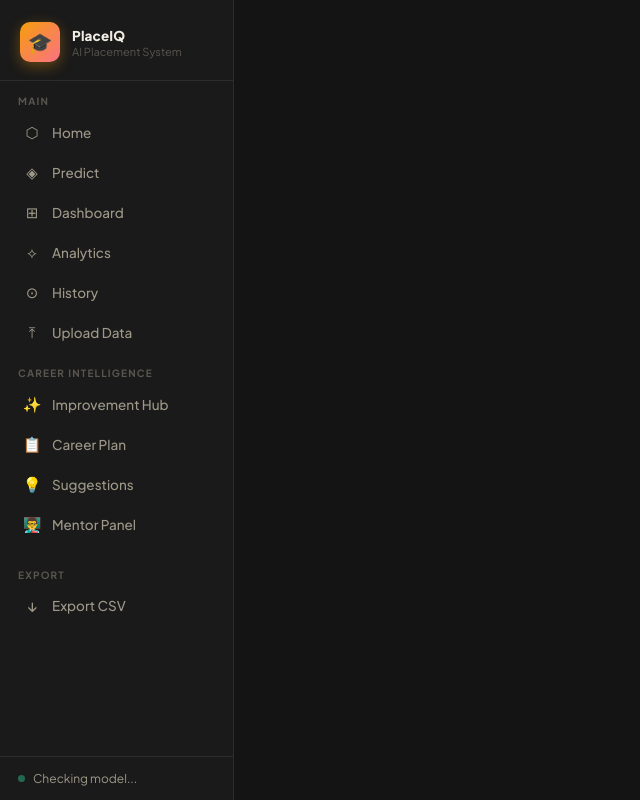
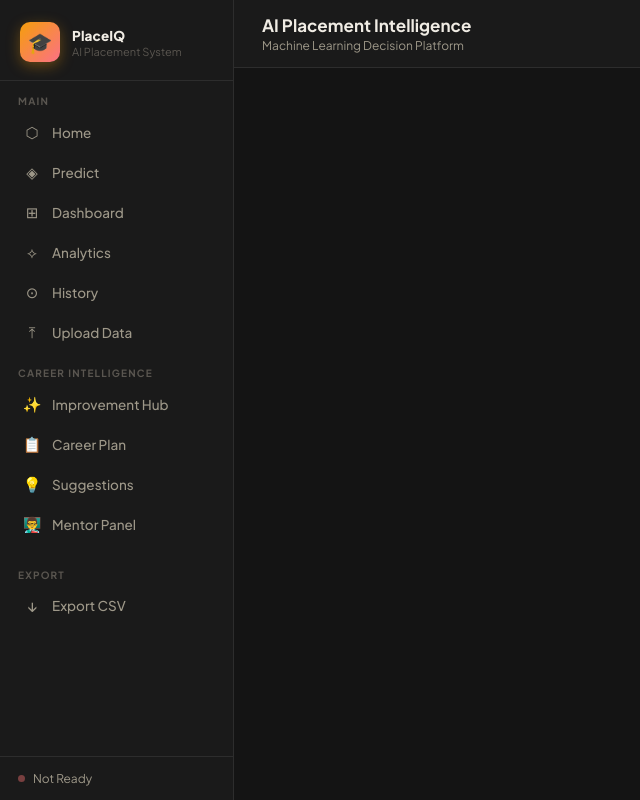
Before and after one commit to Aarthirt14/PlacePulse, a Flask app: template templates/base.html in a window 1280 px wide. Shown: the whole page, without its empty margins (0-640 px from the left). Run offline with Flask 3, Linux system fonts and the light colour scheme; the template is opened without the code that fills it, so the values that code supplies are empty; parts of the project's set-up code (start-up, migrations or seed data) failed here and were passed over.

Commit message:
feat(base.html): add Layout Template logic - segment 6

```diff
--- a/templates/base.html
+++ b/templates/base.html
@@ -278,3 +278,59 @@
             <span id="status-text">Checking model...</span>
         </div>
     </div>
+</nav>
+
+<main class="main">
+    {% block topbar %}
+    <div class="topbar">
+        <div>
+            <div class="page-title">{% block page_title %}AI Placement Intelligence{% endblock %}</div>
+            <div class="page-sub">{% block page_sub %}Machine Learning Decision Platform{% endblock %}</div>
+        </div>
+        <div class="topbar-actions">{% block topbar_actions %}{% endblock %}</div>
+    </div>
+    {% endblock %}
+
+    <div class="content">
+        {% block content %}{% endblock %}
+    </div>
+</main>
+
+<div id="toast"></div>
+
+<script>
+function showToast(msg, type='info') {
+    const t = document.getElementById('toast');
+    const colors = {success:'#34d399', error:'#f87171', info:'#f59e0b', warning:'#fbbf24'};
+    t.style.borderLeftColor = colors[type] || colors.info;
+    t.style.borderLeftWidth = '3px';
+    t.textContent = msg;
+    t.classList.add('show');
+    setTimeout(() => t.classList.remove('show'), 3200);
+}
+
+async function checkStatus() {
+    try {
+        const r = await fetch('/api/status');
+        const d = await r.json();
+        const dot = document.getElementById('status-dot');
+        const txt = document.getElementById('status-text');
+        if (d.ready) {
+            dot.style.background = '#34d399';
+            txt.textContent = 'Model Ready';
+        } else if (d.model_trained) {
+            dot.style.background = '#fbbf24';
+            txt.textContent = 'Initializing...';
+        } else {
+            dot.style.background = '#f87171';
+            txt.textContent = 'Not Ready';
+        }
+    } catch {}
+}
+checkStatus();
+setInterval(checkStatus, 10000);
+</script>
+
+{% block scripts %}{% endblock %}
+</body>
+</html>
```
